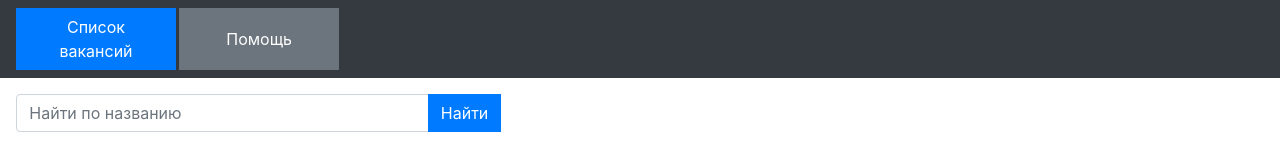
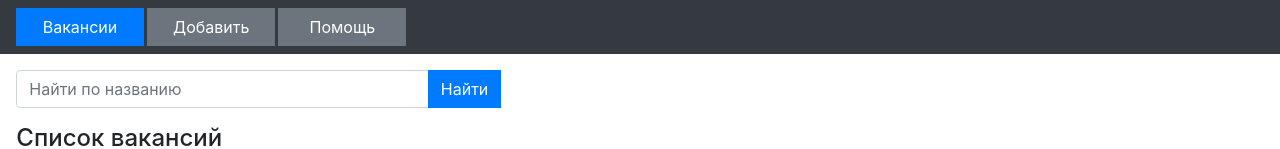
Before and after one commit to cherepakhin/tutorial_frontend, a React (Create React App) app: page / in a window 1280 px wide. Shown: the top 149 px of the page. Built offline with nearby package versions, Linux system fonts and the light colour scheme; no server answers.

Commit message:
сделан переход на ввод новой вакансии

```diff
--- a/src/App.js
+++ b/src/App.js
@@ -16,21 +16,31 @@ function App() {
           <div className="navbar-nav mr-auto">
             <button
                 id="button-find"
-                className="btn btn-primary btn-10em"
+                className="btn btn-primary btn-8em"
                 type="button"
                 onClick={(e) => {
                       e.preventDefault();
                       window.location.href='/vacancy';
                       }}
-                >Список вакансий</button>
+                >Вакансии</button>
 
             <button
-                id="button-find"
-                className="btn btn-secondary btn-10em margin-left-space"
+                id="button-add"
+                className="btn btn-secondary btn-8em margin-left-space"
                 type="button"
                 onClick={(e) => {
                       e.preventDefault();
-                      window.location.href='/help';
+                      window.location.href='/vacancy/add';
+                      }}
+                >Добавить</button>
+
+            <button
+                id="button-help"
+                className="btn btn-secondary btn-8em margin-left-space"
+                type="button"
+                onClick={(e) => {
+                      e.preventDefault();
+                      window.location.href='/vacancy/help';
                       }}
                 >Помощь</button>
           </div>
@@ -41,9 +51,9 @@ function App() {
               <Routes>
                 <Route path="/" element={<VacancyList/>} />
                 <Route path="/vacancy" element={<VacancyList/>} />
-                <Route path="/add" element={<AddVacancy/>} />
+                <Route path="/vacancy/add" element={<AddVacancy/>} />
                 <Route path="/vacancies/:n" element={<Vacancy/>} />
-                <Route path="/help" element={<HelpPage/>} />
+                <Route path="/vacancy/help" element={<HelpPage/>} />
               </Routes>
           </BrowserRouter>
         </div>
--- a/src/components/vacancy-list.component.js
+++ b/src/components/vacancy-list.component.js
@@ -146,7 +146,9 @@ export default class VacancyList extends Component {
               ))}
           </ul>
 
-          <Link to={"/add"} className="ml-0 mt-2 btn btn-danger btn-7em">
+          <Link to={"/add"} className="ml-0 mt-2 btn btn-danger btn-7em"
+            onClick={ ()=> window.location.href='/vacancy/add'}
+          >
             Добавить
           </Link>
         </div>
```
